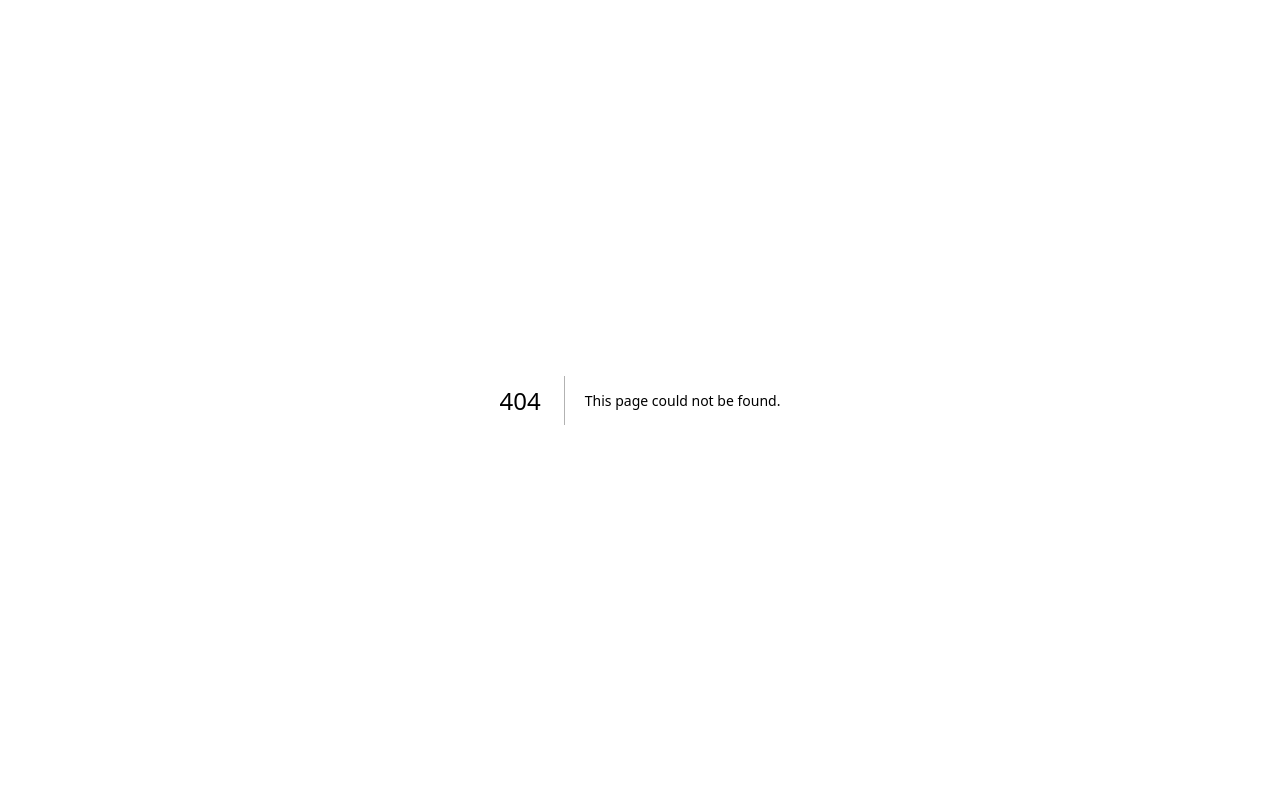
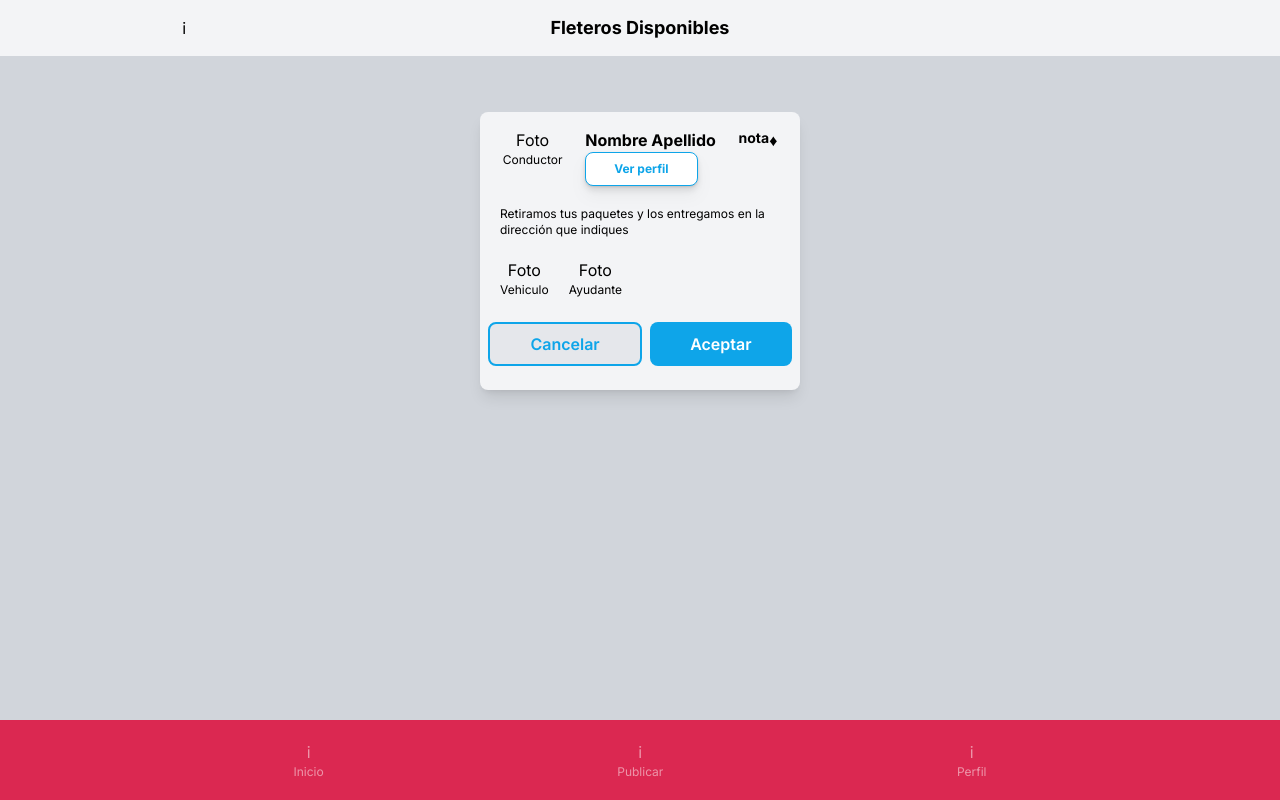
Before and after one commit to ViloriaUrdaneta/flechandes-app, a Next.js app: page /fleterosdisponibles in a window 1280 px wide. Before the commit this address had no page. Built offline with nearby package versions, Linux system fonts and the light colour scheme.

Commit message:
publicar

```diff
--- /dev/null
+++ b/app/fleterosdisponibles/page.tsx
@@ -0,0 +1,13 @@
+import Navbar from '@/components/bars/Navbar'
+import Tapbar from '@/components/bars/Tapbar'
+import ChoferButton from '@/components/buttons/ChoferButton';
+
+export default function ChofferAvailables() {
+  return (
+    <main className="flex min-h-screen bg-gray-300 flex-col items-center content-center gap-4 p-24">
+      <Navbar/>
+        <ChoferButton/>
+      <Tapbar/>
+    </main>
+  )
+}
--- a/app/publicar/page.tsx
+++ b/app/publicar/page.tsx
@@ -5,6 +5,7 @@ import { Flete } from '@/types'
 import Navbar from '@/components/bars/Navbar';
 import Tapbar from '@/components/bars/Tapbar';
 import SecondaryButton from '@/components/buttons/SecondaryButton';
+import PublicationButton from '@/components/buttons/PublicationButton';
 
 interface AppState {
     flete: Array<Flete>
@@ -12,7 +13,7 @@ interface AppState {
 
 export default function FormPage() {
 
-    //const [fletes, setFletes] = useState<AppState["flete"]>([])
+    const [fletes, setFletes] = useState<AppState["flete"]>([])
     const [isKeyboardVisible, setIsKeyboardVisible] = useState(false);
 
     useEffect(() => {
@@ -30,13 +31,12 @@ export default function FormPage() {
     },[])
 
     const handleNewFlete = (newFlete: Flete): void => {
-        //setFletes(fletes => [...fletes, newFlete])
+        setFletes(fletes => [...fletes, newFlete])
         console.log(newFlete)
     }
 
-    return (
-        <div className='flex min-h-screen bg-gray-300 flex-col items-center content-center p-16'>
-            <Navbar/>
+    const formView = () => { return (
+        <>
             <div className='flex justify-evenly mb-3'>
                 <SecondaryButton>Envíos</SecondaryButton>
                 <SecondaryButton>Fletes</SecondaryButton>
@@ -45,7 +45,25 @@ export default function FormPage() {
             <div className='mb-12'>
                 <Form onNewFlete={handleNewFlete}/>
             </div>
+        </>
+    )}
 
+    const fleteView = () => { return (
+        <>
+            <h1 className='mt-5'>Icono</h1>
+            <h1 className='font-bold mt-3'>¡Confirma tu flete!</h1>
+            <div className='mb-12 mt-5'>
+                <PublicationButton
+                    flete={fletes[0]}
+                />
+            </div>
+        </>
+    )}
+
+    return (
+        <div className='flex min-h-screen bg-gray-300 flex-col items-center content-center p-16'>
+            <Navbar/>
+            { fletes.length === 0 ? formView() : fleteView()}
             { isKeyboardVisible ? (<></>) : (<Tapbar/>)}
         </div>
     )
--- a/components/bars/Navbar.tsx
+++ b/components/bars/Navbar.tsx
@@ -15,6 +15,8 @@ export default function Navbar() {
         location = 'Publicar'
     } else if(pathname === '/perfil'){
         location = 'Perfil'
+    }  else if(pathname === '/fleterosdisponibles'){
+        location = 'Fleteros Disponibles'
     }
 
 
--- /dev/null
+++ b/components/buttons/ChoferButton.tsx
@@ -0,0 +1,57 @@
+import React, {  } from 'react';
+
+interface ButtonProps {
+
+}
+
+export default function MainButton({  }: ButtonProps) {
+  return (
+    <div>
+      <div className='items-center w-80 bg-gray-100 pb-5 pt-2 rounded-lg shadow-lg justify-center'>
+        <div className='flex justify-evenly mt-2'>
+          <div className='text-center'>
+            <p>Foto</p>
+            <p className='text-xs text-black'>Conductor</p>
+          </div>
+          <div>
+            <h2 className='font-bold'>Nombre Apellido</h2>
+            <button
+              className='items-center text-sky-500 rounded-lg shadow p-2 px-7 font-bold bg-white drop-shadow-lg border border-sky-500 text-xs'
+            >
+              Ver perfil
+            </button>
+          </div>
+          <div className='flex'>
+            <p className='text-sm font-bold'>nota</p>
+            <p>♦</p>
+          </div>
+        </div>
+        <p className='text-xs m-5'>
+          Retiramos tus paquetes y los entregamos en la dirección que indiques
+        </p>
+        <div className='flex m-5'>
+          <div className='text-center'>
+            <p>Foto</p>
+            <p className='text-xs text-black'>Vehiculo</p>
+          </div>
+          <div className='text-center ml-5'>
+            <p>Foto</p>
+            <p className='text-xs text-black'>Ayudante</p>
+          </div>
+        </div>
+        <div className='flex justify-evenly'>
+          <button
+            className='rounded-lg border-2 border-sky-500 bg-gray-200 px-10 py-2 my-1 text-sky-500 font-semibold'
+          >
+            Cancelar
+          </button>
+          <button
+            className='rounded-lg bg-sky-500 px-10 py-2 my-1 text-white font-semibold'
+          >
+            Aceptar
+          </button>
+        </div>
+      </div>
+    </div>
+  )
+}
--- /dev/null
+++ b/components/buttons/PublicationButton.tsx
@@ -0,0 +1,68 @@
+import { Flete } from '@/types';
+import React from 'react';
+import Link from 'next/link';
+
+interface ButtonProps {
+    flete: Flete
+}
+
+export default function MainButton({ flete }: ButtonProps) {
+  return (
+    <div>
+      <div className='items-center w-80 bg-gray-100 pb-5 pt-2 rounded-lg shadow-lg justify-center'>
+        <div className='flex justify-center'>
+          <hr className='text-center border-t-4 rounded-full w-8 border-sky-600'/>
+        </div>
+        <div className='text-center mt-3'>
+          <h2 className='font-bold text-sky-500'>Datos de tu flete</h2>
+        </div>
+        <div className='mt-3 ml-6'>
+          <div className='flex'>
+            <p className='ml-3'>00</p>
+            <p className='ml-5 text-sm'>{flete.origen}</p>
+          </div>
+          <div className='flex'>
+            <p className='ml-3'>00</p>
+            <p className='ml-5 text-sm'>{flete.destino}</p>
+          </div>
+          <div className='flex'>
+            <p className='ml-3'>00</p>
+            <p className='ml-5 text-sm'>{flete.carga}</p>
+          </div>
+          <div className='flex'>
+            <p className='ml-3'>00</p>
+            <p className='ml-5 text-sm'>{flete.vehiculo}</p>
+          </div>
+          <div className='flex'>
+            <p className='ml-3'>00</p>
+            <p className='ml-5 text-sm'>{flete.fecha}</p>
+          </div>
+          <div className='flex'>
+            <p className='ml-3'>00</p>
+            <p className='ml-5 text-sm'>{flete.ayudante}</p>
+          </div>
+          <div className='flex'>
+            <p className='ml-3'>00</p>
+            <p className='ml-5 text-sm'>${flete.oferta}</p>
+          </div>
+        </div>
+        <div className='flex justify-center pt-5'>
+          <Link href={'/fleterosdisponibles'}>
+            <button
+              className='items-center w-64 rounded-lg shadow-lg p-2 font-bold bg-sky-500 text-white drop-shadow-lg'
+            >
+              Ver fleteros disponibles
+            </button>
+          </Link>
+        </div>
+        <div className='flex justify-center pt-3'>
+          <button
+            className='items-center w-64 text-sky-500 rounded-lg shadow-lg p-2 font-bold bg-white drop-shadow-lg border border-sky-500'
+          >
+            Cancelar
+          </button>
+        </div>
+      </div>
+    </div>
+  )
+}
--- a/components/forms/Form.tsx
+++ b/components/forms/Form.tsx
@@ -16,7 +16,7 @@ interface FormProps {
 
 function Form({onNewFlete}: FormProps) {
 
-    const [inputValues, dispatch] = useNewFleteForm()
+    const [inputValues, dispatch] = useNewFleteForm();
     /**
      * Valores modales
      */
@@ -27,6 +27,7 @@ function Form({onNewFlete}: FormProps) {
     const [assistant, setAssistant] = useState('');
     const [offer, setOffer] = useState(0);
     const [insurance, setInsurance] = useState(false);
+
     /**
      * Estados de los modales
      */
@@ -36,6 +37,24 @@ function Form({onNewFlete}: FormProps) {
     const [isDateModalOpen, setIsDateModalOpen] = useState(false);
     const [isAssistantModalOpen, setIsAssistantModalOpen] = useState(false);
     const [isOfferModalOpen, setIsOfferModalOpen] = useState(false);
+
+    /**
+     * Validador de campos llenos
+     */
+    const validateForm = () => {
+        if (
+            inputValues.origen === '' ||
+            inputValues.destino === '' ||
+            inputValues.carga === '' ||
+            inputValues.vehiculo === '' ||
+            inputValues.fecha === '' ||
+            inputValues.ayudante === '' ||
+            inputValues.oferta === ''
+        ) {
+            return false;
+        }
+        return true;
+    };
 
     /**
      * Handlers open modals
@@ -124,8 +143,13 @@ function Form({onNewFlete}: FormProps) {
      */
     const handleSubmit = (e: React.FormEvent<HTMLFormElement>) => {
         e.preventDefault();
-        onNewFlete(inputValues);
-        //handleClear();
+        if (validateForm()) {
+            onNewFlete(inputValues);
+            //handleClear();
+        } else {
+            // Puedes mostrar un mensaje de error o realizar alguna acción en caso de que no se cumplan los requisitos.
+            console.log('No todos los campos requeridos están llenos.');
+        }
     }
 
     const handleClear = () => {
```
